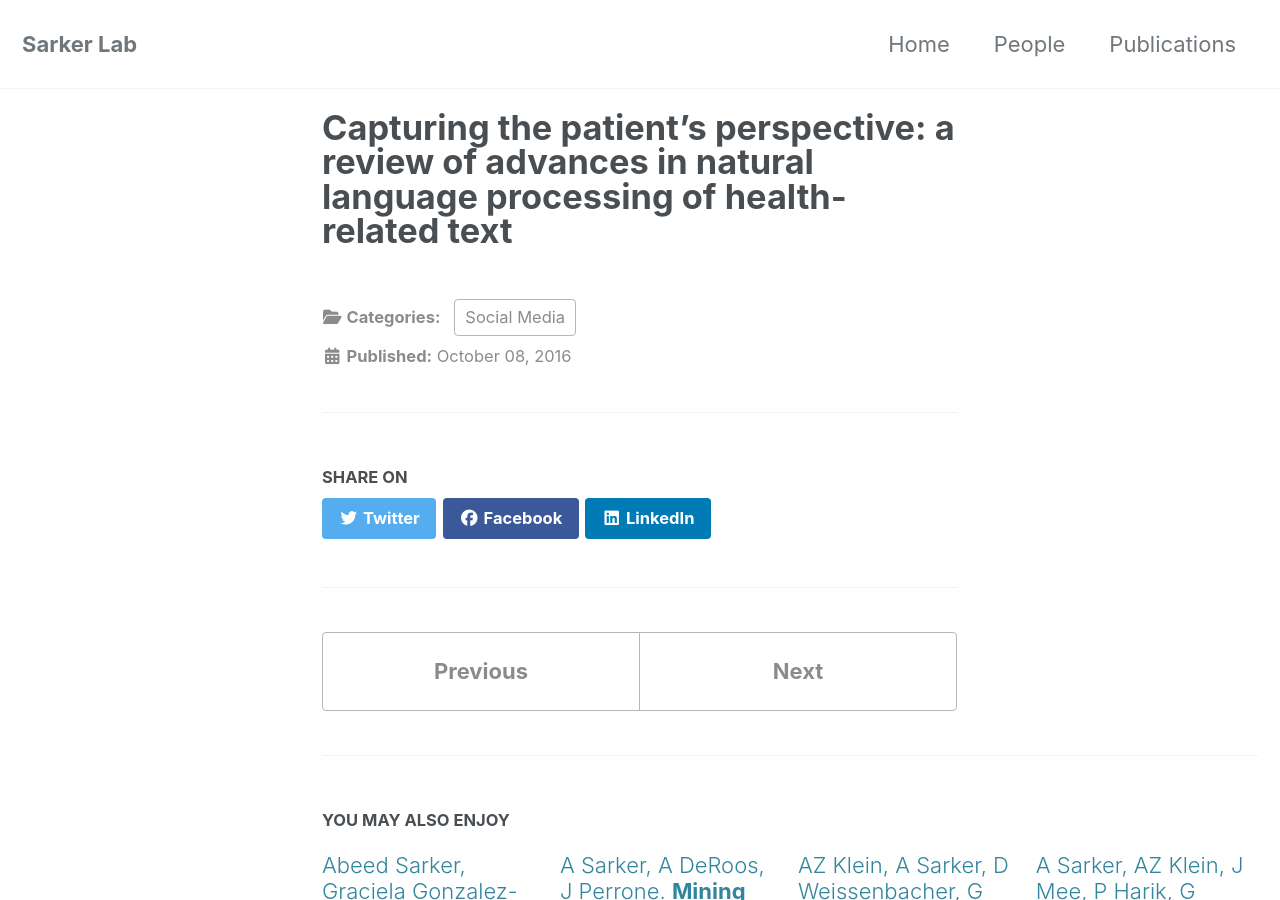
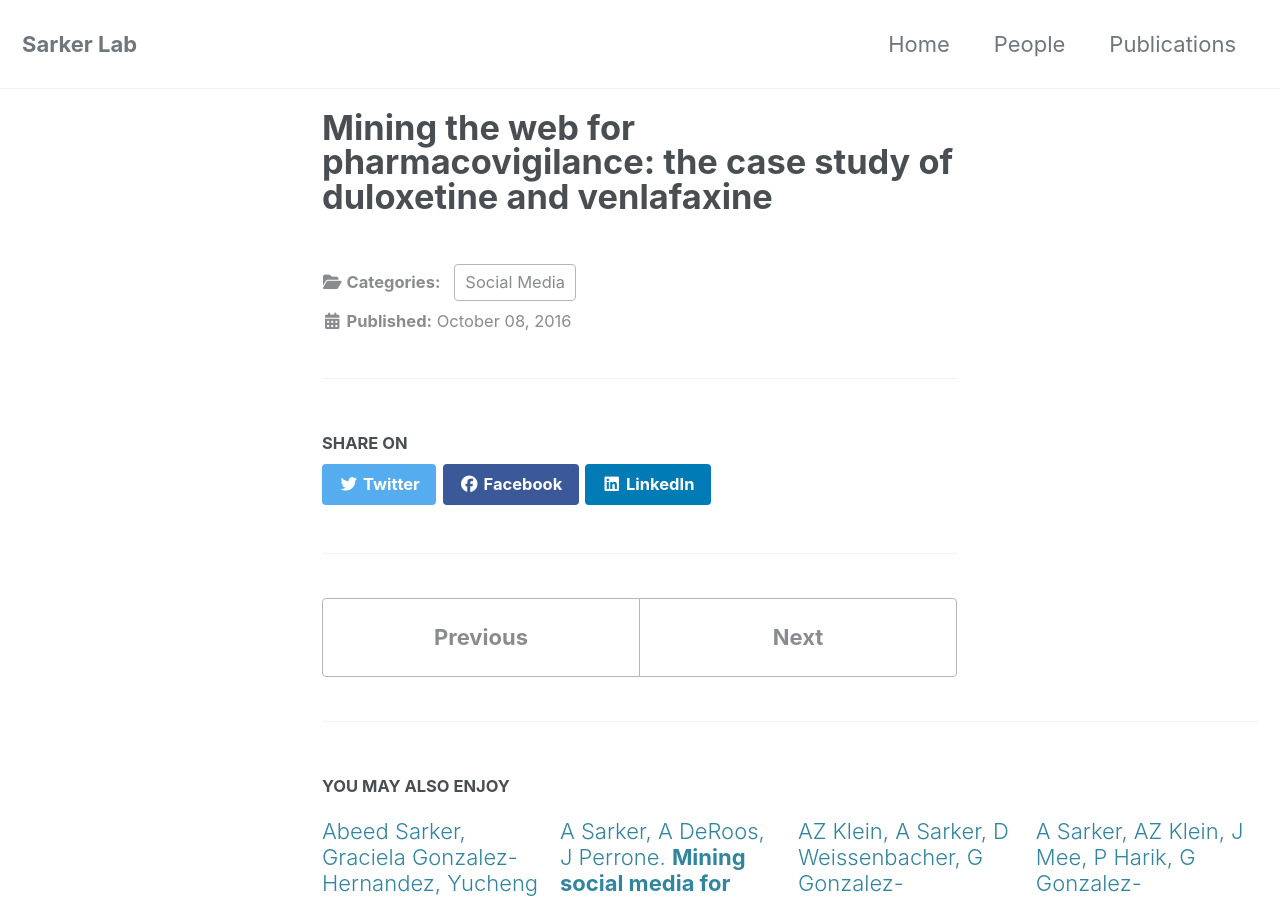
Before and after one commit to sarkerlab/Website, a Jekyll site: the page built from _posts/2016-10-08-Mining the web for pharmacovigilance: the case study of duloxetine and venlafaxine.md, in a window 1280 px wide and 900 px high. Built offline with Jekyll 4.4.1, drawn with Linux system fonts in a browser that asks for light colours; cached includes are drawn as plain includes; nearby versions of some CDN libraries.

Commit message:
Update 2016-10-08-Mining the web for pharmacovigilance: the case study of duloxetine and venlafaxine.md

```diff
--- a/_posts/2016-10-08-Mining the web for pharmacovigilance: the case study of duloxetine and venlafaxine.md
+++ b/_posts/2016-10-08-Mining the web for pharmacovigilance: the case study of duloxetine and venlafaxine.md
@@ -1,6 +1,6 @@
 ---
 authors: "Abbas Chokor, Abeed Sarker, Graciela Gonzalez"
-title: "Capturing the patient’s perspective: a review of advances in natural language processing of health-related text"
+title: "Mining the web for pharmacovigilance: the case study of duloxetine and venlafaxine"
 additional_info: "arXiv preprint 2016"
 external_url: https://arxiv.org/abs/1610.02567
 categories:
```
